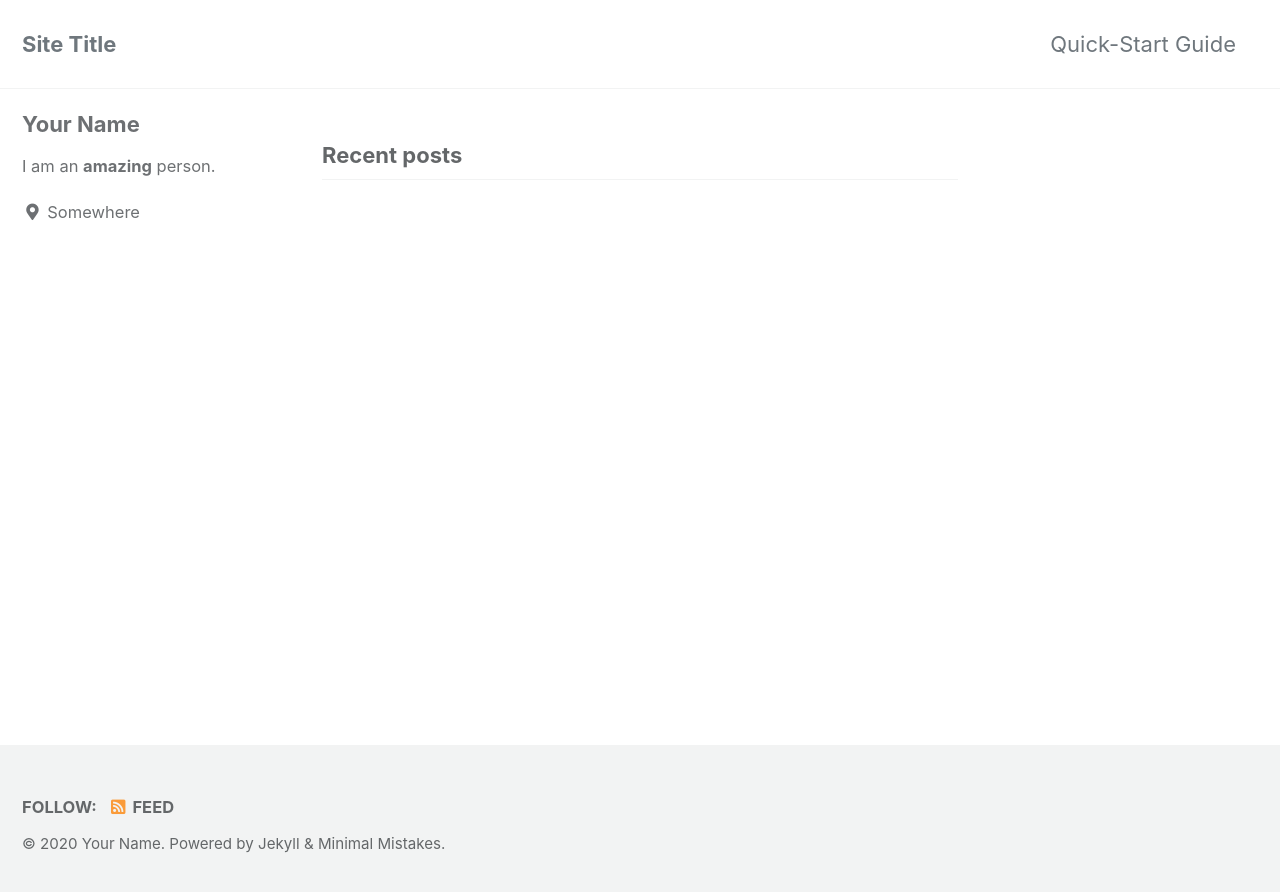
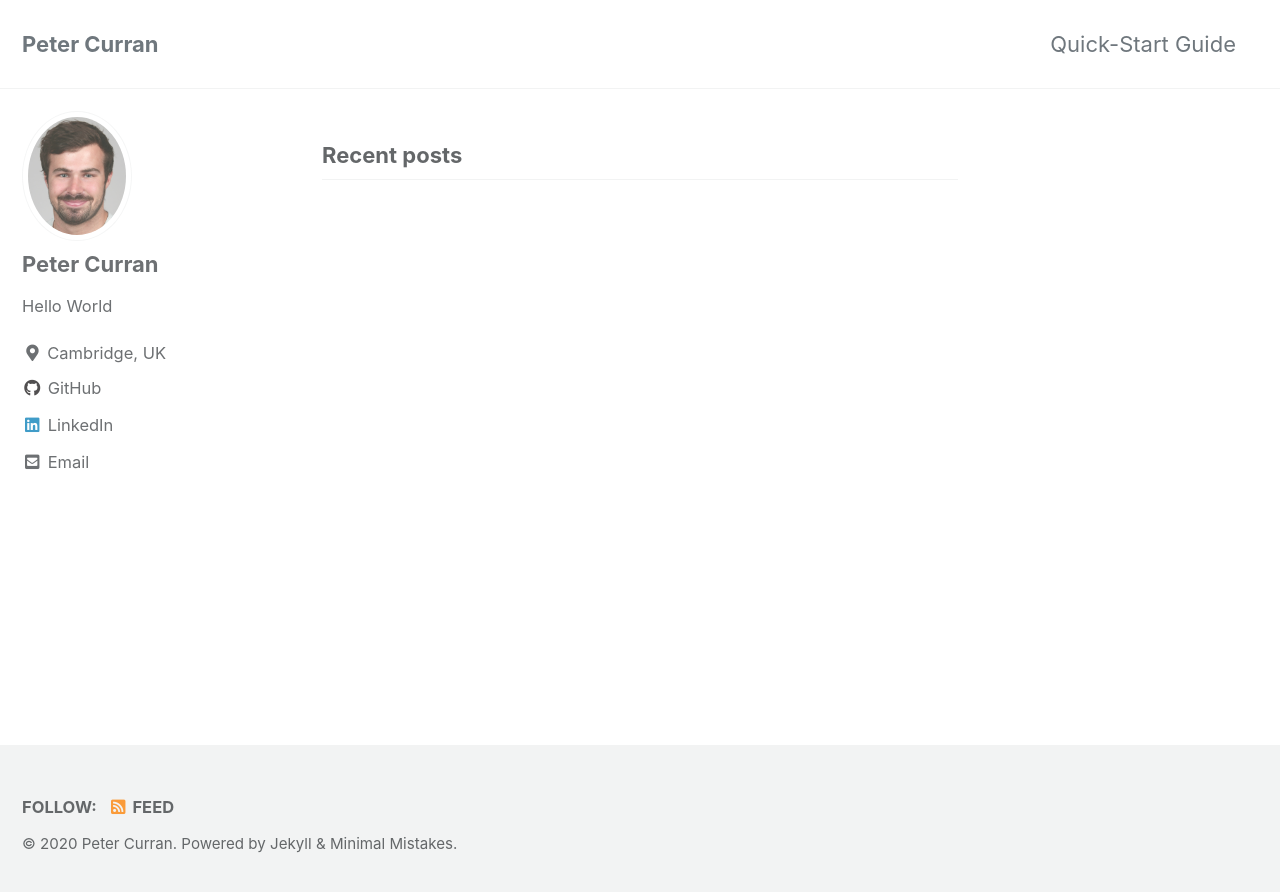
Before and after one commit to prcurran/prcurran.github.io, a Jekyll site: the page built from index.html, in a window 1280 px wide. Shown: the top 892 px of the page. Built offline with Jekyll 4.4.1, drawn with Linux system fonts in a browser that asks for light colours; cached includes are drawn as plain includes; the list of posts is cut into pages by our own code.

Commit message:
'config_edit'

```diff
--- a/_config.yml
+++ b/_config.yml
@@ -16,11 +16,11 @@ minimal_mistakes_skin    : "default" # "air", "aqua", "contrast", "dark", "dirt"
 
 # Site Settings
 locale                   : "en-US"
-title                    : "Site Title"
+title                    : "Peter Curran"
 title_separator          : "-"
 subtitle                 : # site tagline that appears below site title in masthead
-name                     : "Your Name"
-description              : "An amazing website."
+name                     : "Peter Curran"
+description              : "Personal Website"
 url                      : # the base hostname & protocol for your site e.g. "https://mmistakes.github.io"
 baseurl                  : # the subpath of your site, e.g. "/blog"
 repository               : # GitHub username/repo-name e.g. "mmistakes/minimal-mistakes"
@@ -93,11 +93,11 @@ analytics:
 
 # Site Author
 author:
-  name             : "Your Name"
-  avatar           : # path of avatar image, e.g. "/assets/images/bio-photo.jpg"
-  bio              : "I am an **amazing** person."
-  location         : "Somewhere"
-  email            :
+  name             : "Peter Curran"
+  avatar           : "/assets/images/bio-photo.png"
+  bio              : "Hello World"
+  location         : "Cambridge, UK"
+  email            : "pcurran@ccdc.cam.ac.uk"
   links:
     - label: "Email"
       icon: "fas fa-fw fa-envelope-square"
@@ -113,10 +113,10 @@ author:
       # url: "https://facebook.com/"
     - label: "GitHub"
       icon: "fab fa-fw fa-github"
-      # url: "https://github.com/"
-    - label: "Instagram"
-      icon: "fab fa-fw fa-instagram"
-      # url: "https://instagram.com/"
+      url: "https://github.com/prcurran"
+    - label: "LinkedIn"
+      icon: "fab fa-fw fa-linkedin"
+      url: "https://www.linkedin.com/in/peter-curran-43b08688/"
 
 # Site Footer
 footer:
@@ -279,3 +279,11 @@ defaults:
       comments: # true
       share: true
       related: true
+
+  # _pages
+  - scope:
+      path: ""
+      type: pages
+    values:
+      layout: single
+      author_profile: True
```
Also changed, not shown: assets/images/bio-photo.png (added).
